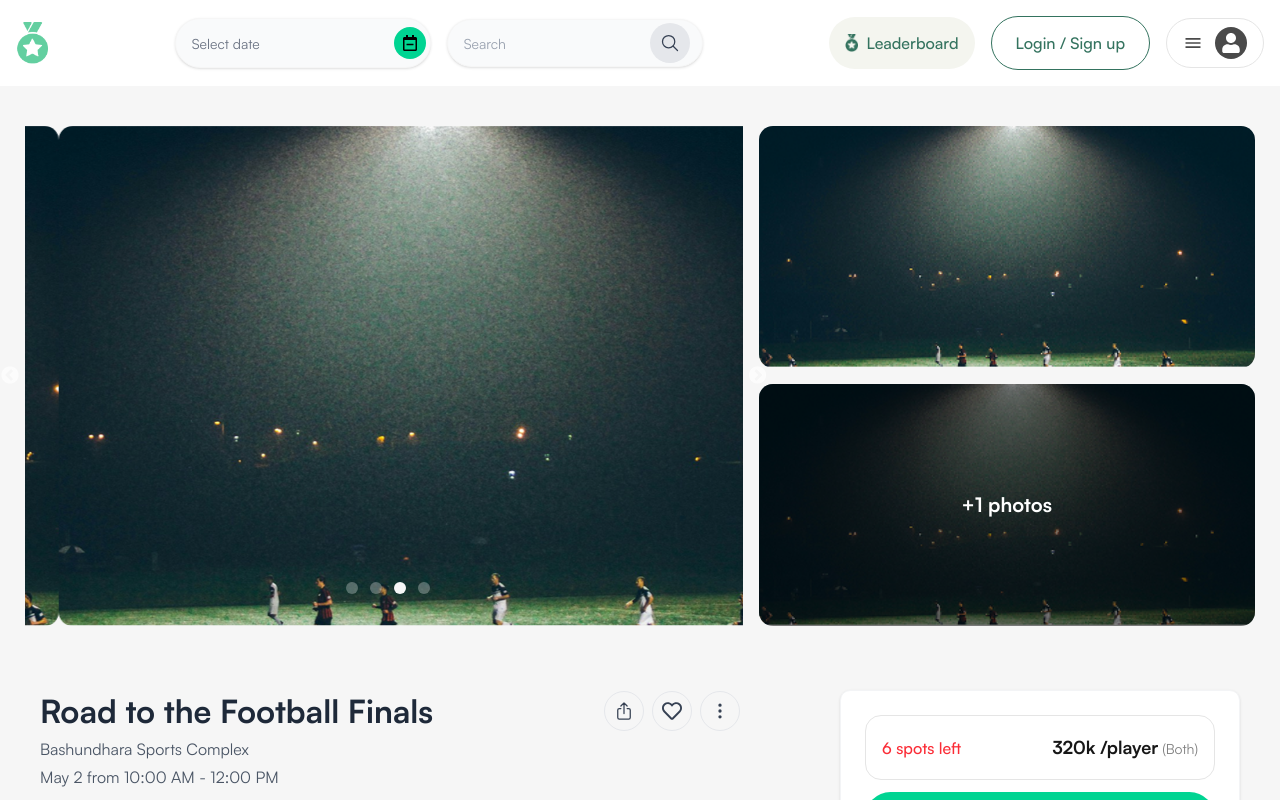
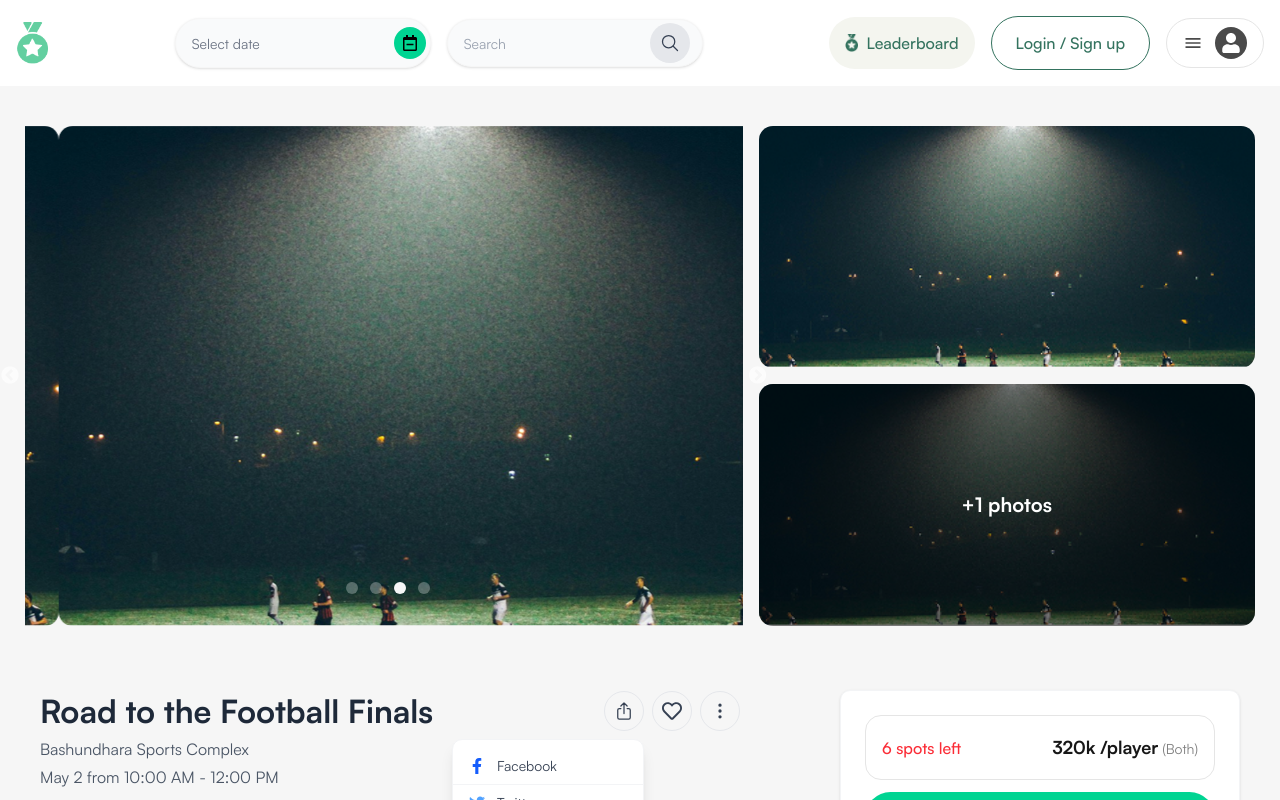
Before and after one commit to mdanamulhasan201/finixcode, a Next.js app: page / in a window 1280 px wide. Both pictures are taken after a click on the button 624 px from the left and 711 px from the top of the page. Shown: the top 800 px of the page. Built offline with nearby package versions, Linux system fonts and the light colour scheme.

Commit message:
added shared button

```diff
--- a/components/home/HomePage.tsx
+++ b/components/home/HomePage.tsx
@@ -4,14 +4,15 @@ import Banner from '../reuseable/banner'
 import data from '../../public/data/data.json'
 import { AllEventData, BannerData } from '@/types'
 import { formatEventTime } from '@/utils/dateFormat'
-import { IoShareOutline } from "react-icons/io5"
-import { FaRegHeart } from "react-icons/fa"
+import { FaRegHeart, FaHeart } from "react-icons/fa"
 import JoinEventDropdown from '../reuseable/JoinEventDropdown'
 import MoreOptionsDropdown from '../reuseable/MoreOptionsDropdown'
 import InfoPage from './InfoPage'
 import PlayerPage from './PlayerPage'
 import CommentsPage from './CommentsPage'
 import EventCarousel from '../reuseable/EventCarousel'
+import toast from 'react-hot-toast'
+import ShareDropdown from '../reuseable/ShareDropdown'
 
 export default function HomePage() {
     const [eventData, setEventData] = useState<AllEventData>({
@@ -23,6 +24,7 @@ export default function HomePage() {
         allEvents: []
     });
     const [activeTab, setActiveTab] = useState<'Info' | 'Player' | 'Comments'>('Info');
+    const [isFavorite, setIsFavorite] = useState(false);
 
     useEffect(() => {
         try {
@@ -134,11 +136,37 @@ export default function HomePage() {
                                     {eventData.currentEvent?.title}
                                 </h2>
                                 <div className='flex items-center gap-2'>
-                                    <button className='w-10 h-10 rounded-full border border-gray-200 flex items-center justify-center hover:bg-gray-50'>
-                                        <IoShareOutline className="w-5 h-5 text-gray-700" />
-                                    </button>
-                                    <button className='w-10 h-10 rounded-full border border-gray-200 flex items-center justify-center hover:bg-gray-50'>
-                                        <FaRegHeart className="w-5 h-5 text-gray-700" />
+                                    <ShareDropdown />
+                                    <button
+                                        className='w-10 h-10 rounded-full border border-gray-200 flex items-center justify-center hover:bg-gray-50'
+                                        onClick={() => {
+                                            setIsFavorite(!isFavorite);
+                                            if (!isFavorite) {
+                                                toast.success('Added to favorites!', {
+                                                    duration: 2000,
+                                                    position: 'top-right',
+                                                    style: {
+                                                        background: '#34735F',
+                                                        color: '#fff',
+                                                    },
+                                                });
+                                            } else {
+                                                toast.success('Removed from favorites!', {
+                                                    duration: 2000,
+                                                    position: 'top-right',
+                                                    style: {
+                                                        background: '#DA6049',
+                                                        color: '#fff',
+                                                    },
+                                                });
+                                            }
+                                        }}
+                                    >
+                                        {isFavorite ? (
+                                            <FaHeart className="w-5 h-5 text-red-500" />
+                                        ) : (
+                                            <FaRegHeart className="w-5 h-5 text-gray-700" />
+                                        )}
                                     </button>
                                     <MoreOptionsDropdown />
                                 </div>
--- /dev/null
+++ b/components/reuseable/ShareDropdown.tsx
@@ -0,0 +1,121 @@
+import React, { useState, useRef, useEffect } from 'react';
+import { IoShareOutline } from "react-icons/io5";
+import { FaFacebookF, FaTwitter, FaLinkedinIn, FaWhatsapp } from "react-icons/fa";
+import { MdContentCopy } from "react-icons/md";
+import toast from 'react-hot-toast';
+
+interface ShareDropdownProps {
+    url?: string;
+}
+
+export default function ShareDropdown({ url = typeof window !== 'undefined' ? window.location.href : '' }: ShareDropdownProps) {
+    const [isOpen, setIsOpen] = useState(false);
+    const dropdownRef = useRef<HTMLDivElement>(null);
+
+    useEffect(() => {
+        function handleClickOutside(event: MouseEvent) {
+            if (dropdownRef.current && !dropdownRef.current.contains(event.target as Node)) {
+                setIsOpen(false);
+            }
+        }
+
+        document.addEventListener('mousedown', handleClickOutside);
+        return () => {
+            document.removeEventListener('mousedown', handleClickOutside);
+        };
+    }, []);
+
+    const shareOptions = [
+        {
+            name: 'Facebook',
+            icon: <FaFacebookF className="w-4 h-4" />,
+            shareUrl: `https://www.facebook.com/sharer/sharer.php?u=${encodeURIComponent(url)}`,
+            color: 'text-blue-600'
+        },
+        {
+            name: 'Twitter',
+            icon: <FaTwitter className="w-4 h-4" />,
+            shareUrl: `https://twitter.com/intent/tweet?url=${encodeURIComponent(url)}`,
+            color: 'text-blue-400'
+        },
+        {
+            name: 'LinkedIn',
+            icon: <FaLinkedinIn className="w-4 h-4" />,
+            shareUrl: `https://www.linkedin.com/sharing/share-offsite/?url=${encodeURIComponent(url)}`,
+            color: 'text-blue-700'
+        },
+        {
+            name: 'WhatsApp',
+            icon: <FaWhatsapp className="w-4 h-4" />,
+            shareUrl: `https://wa.me/?text=${encodeURIComponent(url)}`,
+            color: 'text-green-500'
+        }
+    ];
+
+    const handleShare = (shareUrl: string) => {
+        window.open(shareUrl, '_blank', 'width=600,height=400');
+        setIsOpen(false);
+    };
+
+    const copyToClipboard = async () => {
+        try {
+            await navigator.clipboard.writeText(url);
+            toast.success('Link copied to clipboard!', {
+                duration: 2000,
+                position: 'top-right',
+                style: {
+                    background: '#34735F',
+                    color: '#fff',
+                },
+            });
+            setIsOpen(false);
+        } catch (error: unknown) {
+            console.error('Failed to copy link:', error);
+            toast.error('Failed to copy link', {
+                duration: 2000,
+                position: 'top-right',
+                style: {
+                    background: '#DA6049',
+                    color: '#fff',
+                },
+            });
+        }
+    };
+
+    return (
+        <div className="relative" ref={dropdownRef}>
+            <button
+                onClick={() => setIsOpen(!isOpen)}
+                className='w-10 h-10 rounded-full border border-gray-200 flex items-center justify-center hover:bg-gray-50'
+            >
+                <IoShareOutline className="w-5 h-5 text-gray-700" />
+            </button>
+
+            {isOpen && (
+                <div className="absolute right-0 mt-2 w-48 bg-white rounded-lg shadow-lg border border-gray-100 py-2 z-50">
+                    {shareOptions.map((option, index) => (
+                        <button
+                            key={option.name}
+                            onClick={() => handleShare(option.shareUrl)}
+                            className={`w-full px-4 py-2 text-left hover:bg-gray-50 flex items-center gap-3 ${
+                                index !== shareOptions.length - 1 ? 'border-b border-gray-100' : ''
+                            }`}
+                        >
+                            <span className={option.color}>{option.icon}</span>
+                            <span className="text-sm text-gray-700">{option.name}</span>
+                        </button>
+                    ))}
+                    <button
+                        onClick={copyToClipboard}
+                        className="w-full px-4 py-2 text-left hover:bg-gray-50 flex items-center gap-3 border-t border-gray-100"
+                    >
+                        <span className="text-gray-600">
+                            <MdContentCopy className="w-4 h-4" />
+                        </span>
+                        <span className="text-sm text-gray-700">Copy Link</span>
+                    </button>
+                </div>
+            )}
+        </div>
+    );
+}
```
